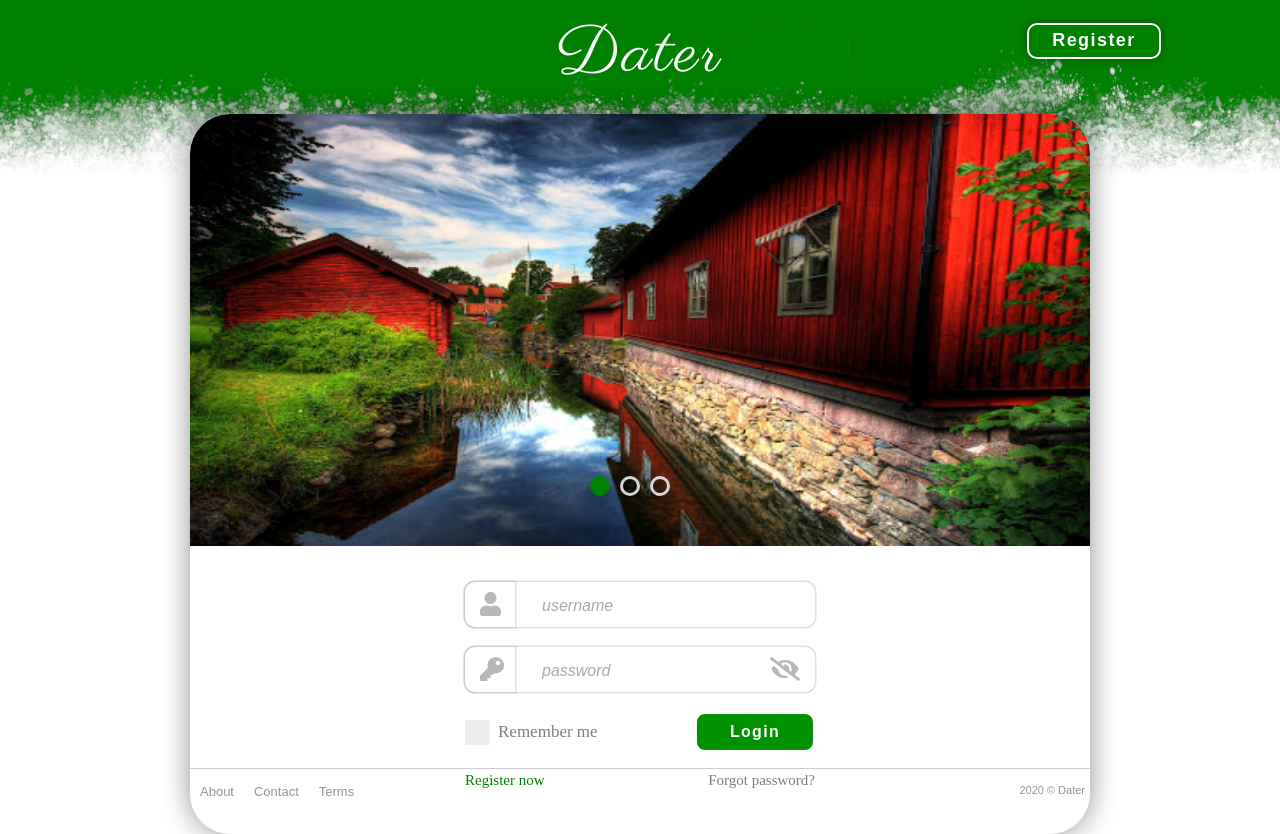
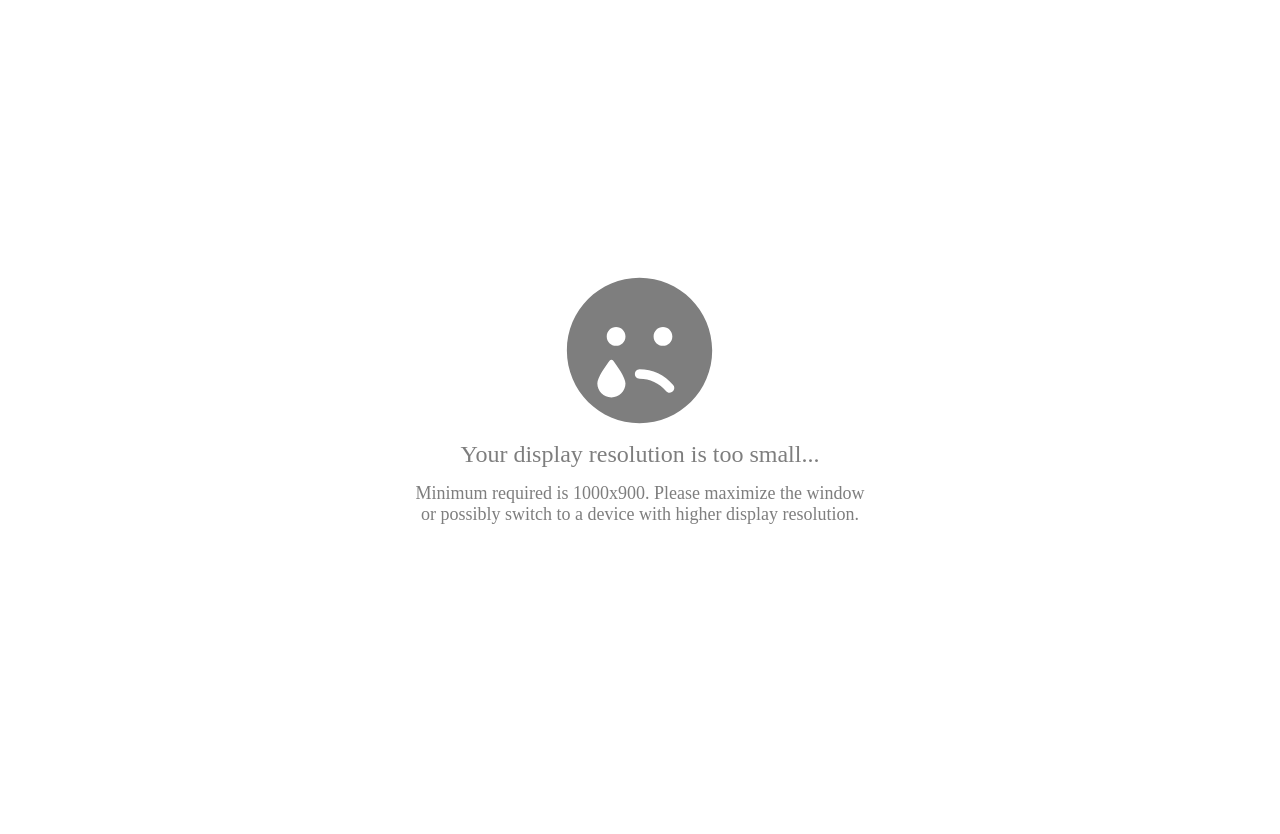
Before and after one commit to jacekrus/dater_front, a React (Create React App) app: page / in a window 1280 px wide. Before the commit this address led to /login. After the commit the page ends 800 px from the top, so only its background shows below. Built offline with nearby package versions, Linux system fonts and the light colour scheme; no server answers.

Commit message:
TooSmallView implementation added
It is only possible to use the application if screen
resolution is bigger than 1000x900,
proper resize handlers were register in the App component

```diff
--- a/src/App.css
+++ b/src/App.css
@@ -42,3 +42,26 @@ body {
     padding: 5px;
     vertical-align: middle;
 }
+
+.tooSmallView {
+    position: absolute;
+    top: 50%;
+    left: 50%;
+    text-align: center;
+    color: rgb(126, 126, 126);
+    font-size: 24px;
+    transform: translate(-50%, -50%);
+}
+
+.tooSmallIcon {
+
+    font-size: 150px;
+}
+
+.tooSmallText {
+    margin-top: 15px;
+}
+
+.font18 {
+    font-size: 18px;
+}
--- a/src/App.js
+++ b/src/App.js
@@ -11,14 +11,18 @@ import Footer from './login/Footer';
 import { ToastContainer, toast, Slide } from "react-toastify";
 import "react-toastify/dist/ReactToastify.css";
 import RestorePasswordView from './login/RestorePasswordView';
+import TooSmallView from './TooSmallView';
 
 class App extends Component {
 
   state = {
     displayedMsg: '',
+    windowHeight: window.innerHeight,
+    windowWidth: window.innerWidth
   }
 
   componentDidMount() {
+    window.addEventListener('resize', this.updateWindowSize)
     axiosRequest.interceptors.response.use((response) => {
       this.context.setError(false)
       return response;
@@ -45,11 +49,19 @@ class App extends Component {
       })
   }
 
+  componentWillUnmount() {
+    window.removeEventListener('resize', this.updateWindowSize)
+  }
+
   componentDidUpdate() {
     let newMsg = this.context.state.message;
     if (newMsg !== '' && newMsg !== this.state.displayedMsg) {
       this.setState({ displayedMsg: newMsg }, this.showToast)
     }
+  }
+
+  updateWindowSize = () => {
+    this.setState({ windowWidth: window.innerWidth, windowHeight: window.innerHeight });
   }
 
   showToast = () => {
@@ -84,12 +96,15 @@ class App extends Component {
   }
 
   render() {
+    let canDisplayCorrectly = this.state.windowHeight >= 900 && this.state.windowWidth >= 1000
     return (
+      <React.Fragment>
+        {canDisplayCorrectly ?
           <AppContext.Consumer>
             {(context) => (
               <div className={context.state.loggedIn ? 'appLayout' : ''}>
                 <Switch>
-              <Route exact path={Views.PASS_RESET.path + "/:id"} render={(props) => <RestorePasswordView {...props}/>} />
+                  <Route exact path={Views.PASS_RESET.path + "/:id"} render={(props) => <RestorePasswordView {...props} />} />
                   <Route exact path='/' render={() => context.state.loggedIn ? <Redirect to={Views.DASHBOARD.path} /> : <Redirect to={Views.LOGIN.path} />} />
                   <Route path={Views.LOGIN.path} render={() => !context.state.loggedIn ? <LoginView /> : <Redirect to={Views.DASHBOARD.path} />} />
                   <Route path={Views.DASHBOARD.path} render={() => context.state.loggedIn ? <MainLayout /> : <Redirect to={Views.LOGIN.path} />} />
@@ -99,7 +114,10 @@ class App extends Component {
                 <ToastContainer position="bottom-center" draggable={false} limit={2} autoClose={3500} transition={Slide} pauseOnFocusLoss={false} />
               </div>
             )}
-      </AppContext.Consumer>
+          </AppContext.Consumer> :
+          <TooSmallView />
+        }
+      </React.Fragment>
     );
   }
 
--- /dev/null
+++ b/src/TooSmallView.js
@@ -0,0 +1,16 @@
+import React from 'react';
+import { FontAwesomeIcon } from '@fortawesome/react-fontawesome';
+import { faSadTear } from "@fortawesome/free-solid-svg-icons";
+
+const TooSmallView = () => {
+    return (
+        <div className="tooSmallView">
+            <FontAwesomeIcon icon={faSadTear} className="tooSmallIcon" />
+            <div className="tooSmallText">Your display resolution is too small...</div>
+            <div className="tooSmallText font18">Minimum required is 1000x900. Please maximize the window <br />
+                or possibly switch to a device with higher display resolution.
+            </div>
+        </div>
+    );
+}
+export default TooSmallView;
--- a/src/dashboard/Menu.js
+++ b/src/dashboard/Menu.js
@@ -82,6 +82,7 @@ export default class Menu extends Component {
             .then(() => {
                 context.setLoggedIn(false);
                 context.setUser({});
+                window.location.reload();
             })
             .catch(() => {
                 this.context.setMessage("Something went wrong. Try refreshing the page or contact site's administrator.")
```
Lines whose indentation alone changed are shown as unchanged.
